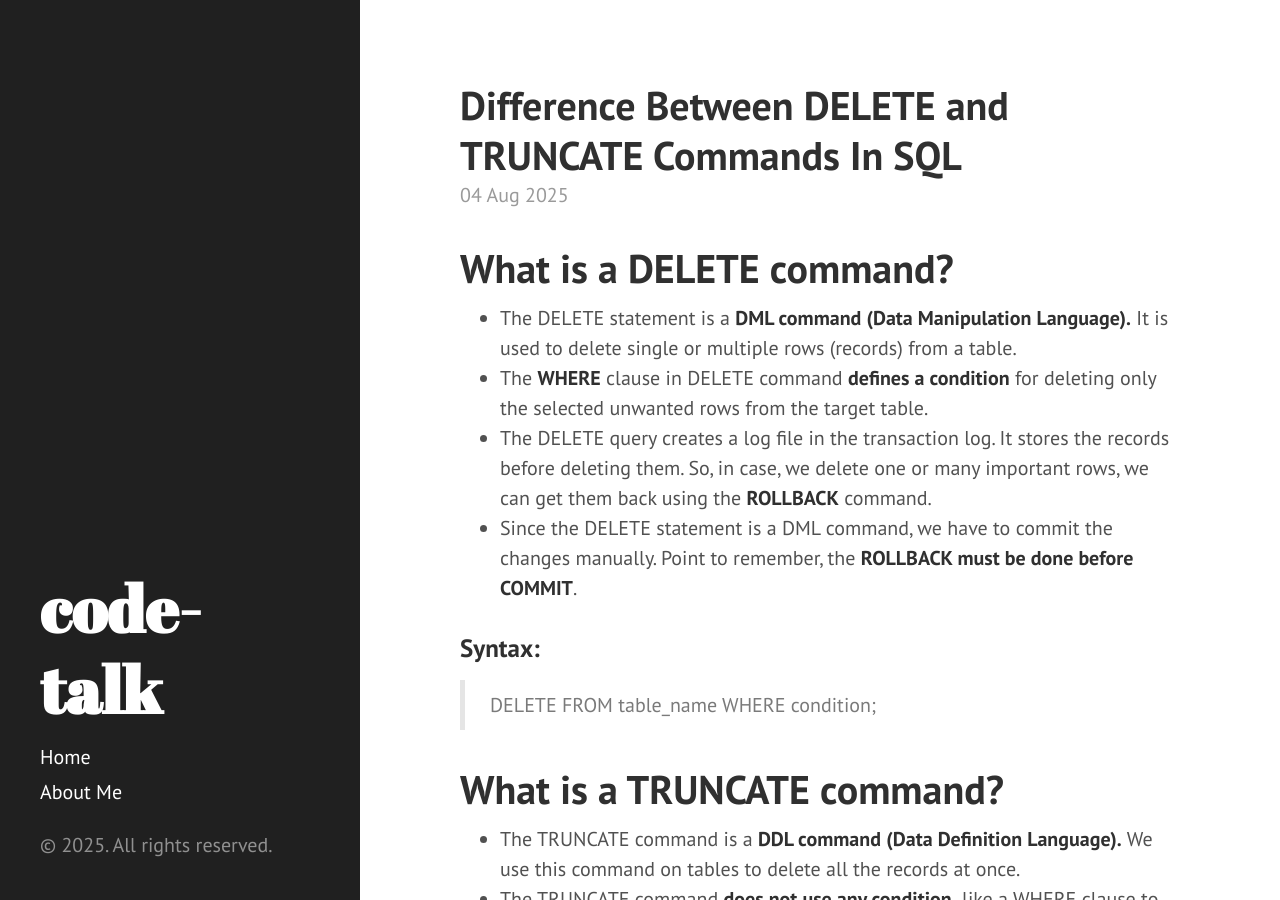
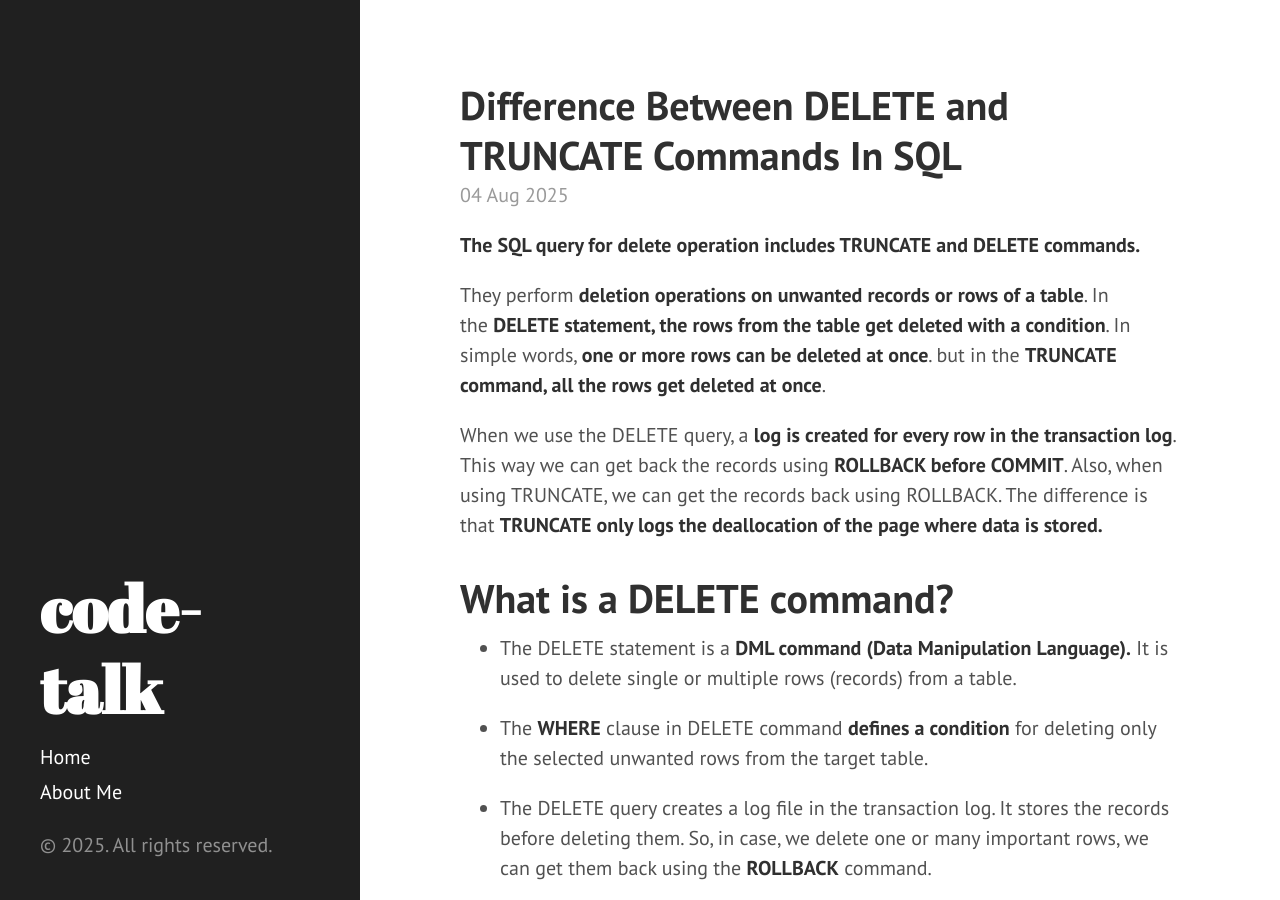
Before and after one commit to code-atom/code-atom.github.io, a Jekyll site: the page built from _posts/2025-08-04-difference-between-delete-and-truncate-commands-in-sql.markdown, in a window 1280 px wide and 900 px high. Built offline with Jekyll 4.4.1, drawn with Linux system fonts in a browser that asks for light colours; Markdown is read by kramdown in place of the engine named in the settings.

Commit message:
Updated Difference Between Delete And Truncate Commands In Sql

```diff
--- a/_posts/2025-08-04-difference-between-delete-and-truncate-commands-in-sql.markdown
+++ b/_posts/2025-08-04-difference-between-delete-and-truncate-commands-in-sql.markdown
@@ -8,32 +8,44 @@ tags:
 layout: post
 ---
 
+**The SQL query for delete operation includes TRUNCATE and DELETE commands.**
+
+They perform **deletion operations on unwanted records or rows of a table**. In the **DELETE statement, the rows from the table get deleted with a condition**. In simple words, **one or more rows can be deleted at once**. but in the **TRUNCATE command, all the rows get deleted at once**.
+
+When we use the DELETE query, a **log is created for every row in the transaction log**. This way we can get back the records using **ROLLBACK before COMMIT**. Also, when using TRUNCATE, we can get the records back using ROLLBACK. The difference is that **TRUNCATE only logs the deallocation of the page where data is stored.**
+
+
 # **What is a DELETE command?**
 
-- The DELETE statement is a **DML command (Data Manipulation Language).** It is used to delete single or multiple rows (records) from a table.
-- The **WHERE** clause in DELETE command **defines a condition** for deleting only the selected unwanted rows from the target table.
-- The DELETE query creates a log file in the transaction log. It stores the records before deleting them. So, in case, we delete one or many important rows, we can get them back using the **ROLLBACK** command.
-- Since the DELETE statement is a DML command, we have to commit the changes manually. Point to remember, the **ROLLBACK must be done before COMMIT**.
+* The DELETE statement is a **DML command (Data Manipulation Language).** It is used to delete single or multiple rows (records) from a table.
+
+* The **WHERE** clause in DELETE command **defines a condition** for deleting only the selected unwanted rows from the target table.
+
+* The DELETE query creates a log file in the transaction log. It stores the records before deleting them. So, in case, we delete one or many important rows, we can get them back using the **ROLLBACK** command.
+
+* Since the DELETE statement is a DML command, we have to commit the changes manually. Point to remember, the **ROLLBACK must be done before COMMIT**.
 
 ### **Syntax:**
 
 > DELETE FROM table_name WHERE condition;
->
 
 # **What is a TRUNCATE command?**
 
-- The TRUNCATE command is a **DDL command** **(Data Definition Language).** We use this command on tables to delete all the records at once.
-- The TRUNCATE command **does not use any condition,** like a WHERE clause to define a condition. So, we should use it only when all the data in the target table is unwanted.
-- The TRUNCATE command uses table lock to **lock the table and page** for truncate operation, instead of row lock. So, it only logs the deallocation of the pages that store the records, and as a result, it takes much less time than the DELETE command.
-- Since the TRUNCATE command is a DDL command, the **commit is automatically done** here.
-- The TRUNCATE command **resets the identity** to its seed value.
+* The TRUNCATE command is a **DDL command** **(Data Definition Language).** We use this command on tables to delete all the records at once.
+
+* The TRUNCATE command **does not use any condition,** like a WHERE clause to define a condition. So, we should use it only when all the data in the target table is unwanted.
+
+* The TRUNCATE command uses table lock to **lock the table and page** for truncate operation, instead of row lock. So, it only logs the deallocation of the pages that store the records, and as a result, it takes much less time than the DELETE command.
+
+* Since the TRUNCATE command is a DDL command, the **commit is automatically done** here.
+
+* The TRUNCATE command **resets the identity** to its seed value.
 
 **Seed value**: seed value in SQL refers to the internal value which the Server uses to generate the next value.
 
 ### **Syntax:**
 
 > TRUNCATE TABLE table_name;
->
 
 # **"TRUNCATE cannot be rolled back" - Fact or Myth?**
 
@@ -48,7 +60,6 @@ Meanwhile, the DELETE statement logs all the rows of the table, so, the DELETE s
 In conclusion, the TRUNCATE command can be rolled back for truncated records inside the transaction.
 
 > Page: It is the fundamental unit of data storage in SQL Server.
->
 
 **DELETE vs TRUNCATE**
 
```
